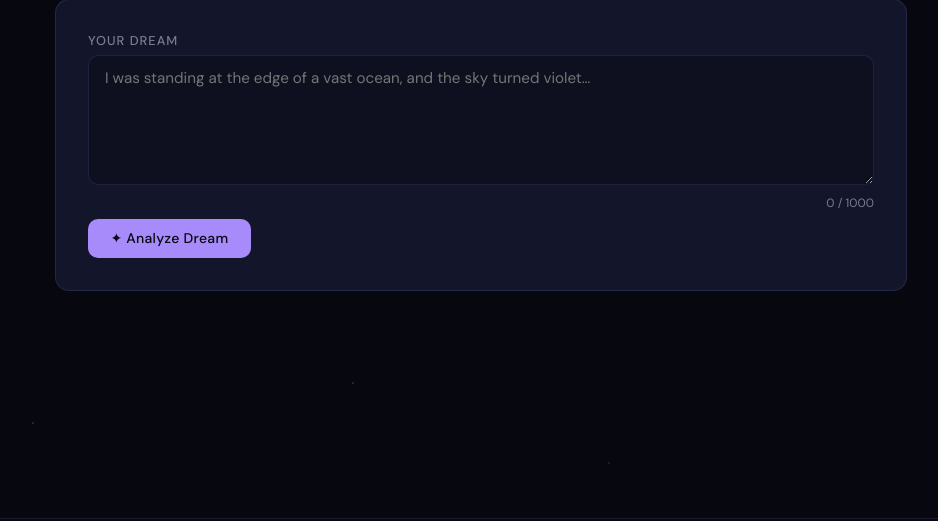
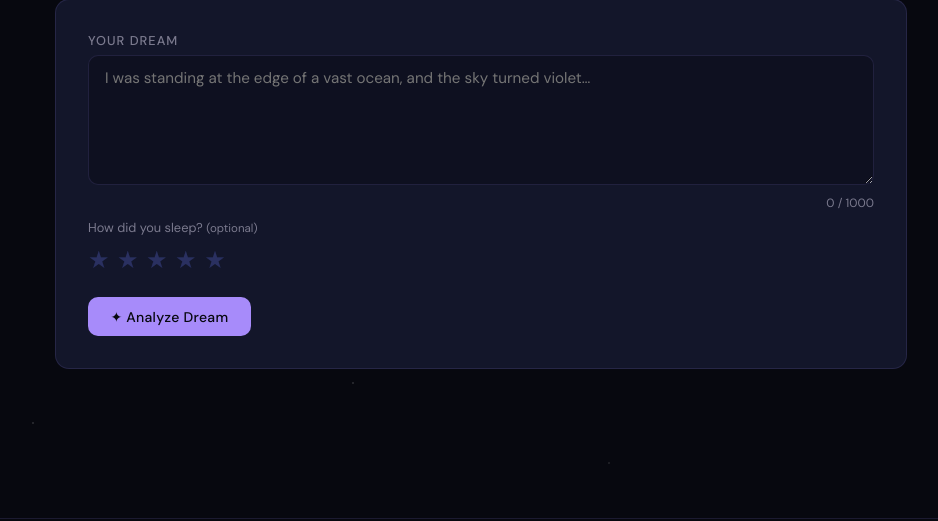
Before and after one commit to daksh0103-prog/Dream-Analyzer-using-Machine-Learning, a Flask app: page / in a window 1280 px wide. Shown: the part 217-738 px from the top of the page, without its empty margins (159-1097 px from the left). Run offline with Flask 3, Linux system fonts and the light colour scheme; the visitor is signed in with stand-in values (Sample User, id 1).

Commit message:
Add sleep quality rating and symbol tags to form

```diff
--- a/templates/index.html
+++ b/templates/index.html
@@ -80,6 +80,39 @@
     text-align: right;
     margin-top: 0.3rem;
   }
+
+  /* Sleep quality stars */
+  .sleep-label {
+    font-size: 0.8rem;
+    color: var(--muted);
+    margin-bottom: 0.5rem;
+    display: block;
+  }
+  .star-rating { display: flex; gap: 0.35rem; margin-bottom: 1rem; }
+  .star-rating input[type="radio"] { display: none; }
+  .star-rating label {
+    font-size: 1.5rem;
+    cursor: pointer;
+    color: var(--surface);
+    filter: brightness(3);
+    transition: transform 0.15s, color 0.15s;
+  }
+  .star-rating input:checked ~ label,
+  .star-rating label:hover,
+  .star-rating label:hover ~ label { color: var(--gold); }
+  .star-rating label:hover { transform: scale(1.2); }
+
+  /* Symbol tags */
+  .symbol-tags { display: flex; flex-wrap: wrap; gap: 0.4rem; margin-top: 0.5rem; }
+  .symbol-tag {
+    background: rgba(167,139,250,0.1);
+    border: 1px solid rgba(167,139,250,0.25);
+    color: var(--accent);
+    font-size: 0.75rem;
+    padding: 0.25rem 0.65rem;
+    border-radius: 20px;
+    letter-spacing: 0.03em;
+  }
 </style>
 {% endblock %}
 
@@ -105,6 +138,24 @@
       <textarea name="dream" id="dreamText" placeholder="I was standing at the edge of a vast ocean, and the sky turned violet…" maxlength="1000">{% if result %}{{ result.text }}{% endif %}</textarea>
       <div class="char-counter"><span id="charCount">0</span> / 1000</div>
     </div>
+
+    <!-- Sleep quality rating -->
+    <div style="margin-bottom:1rem;">
+      <span class="sleep-label">How did you sleep? <span style="color:var(--muted); font-size:0.72rem;">(optional)</span></span>
+      <div class="star-rating" id="starRating">
+        <input type="radio" name="sleep_quality" id="s5" value="5">
+        <input type="radio" name="sleep_quality" id="s4" value="4">
+        <input type="radio" name="sleep_quality" id="s3" value="3">
+        <input type="radio" name="sleep_quality" id="s2" value="2">
+        <input type="radio" name="sleep_quality" id="s1" value="1">
+        <label for="s5">★</label>
+        <label for="s4">★</label>
+        <label for="s3">★</label>
+        <label for="s2">★</label>
+        <label for="s1">★</label>
+      </div>
+    </div>
+
     <button class="btn btn-primary" type="submit" id="submitBtn">
       ✦ Analyze Dream
     </button>
@@ -146,6 +197,21 @@
       </div>
 
       <hr style="margin:1rem 0;">
+      {% if result.symbols %}
+      <div style="margin-bottom:0.75rem;">
+        <p style="font-size:0.75rem; color:var(--muted); margin-bottom:0.4rem; text-transform:uppercase; letter-spacing:0.08em;">✦ Dream Symbols</p>
+        <div class="symbol-tags">
+          {% for sym in result.symbols %}
+          <span class="symbol-tag">{{ sym }}</span>
+          {% endfor %}
+        </div>
+      </div>
+      {% endif %}
+      {% if result.sleep_quality %}
+      <p style="font-size:0.8rem; color:var(--muted); margin-bottom:0.5rem;">
+        Sleep quality: <span style="color:var(--gold);">{{ '★' * result.sleep_quality }}{{ '☆' * (5 - result.sleep_quality) }}</span>
+      </p>
+      {% endif %}
       <p style="font-size:0.8rem; color:var(--muted);">Dream saved to your journal.</p>
       <a href="{{ url_for('history') }}" class="btn btn-ghost btn-sm" style="margin-top:0.5rem;">View History →</a>
     </div>
```
